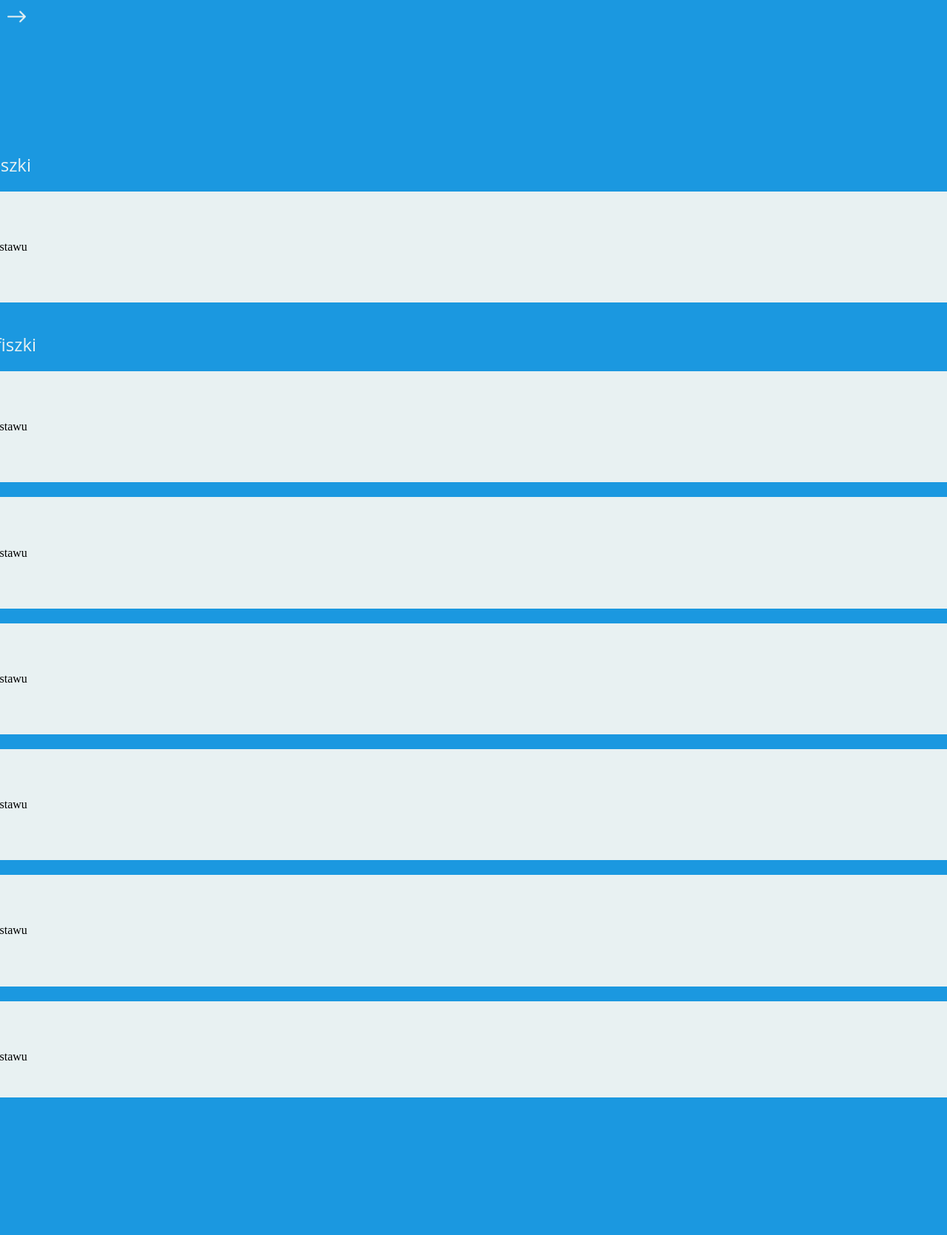
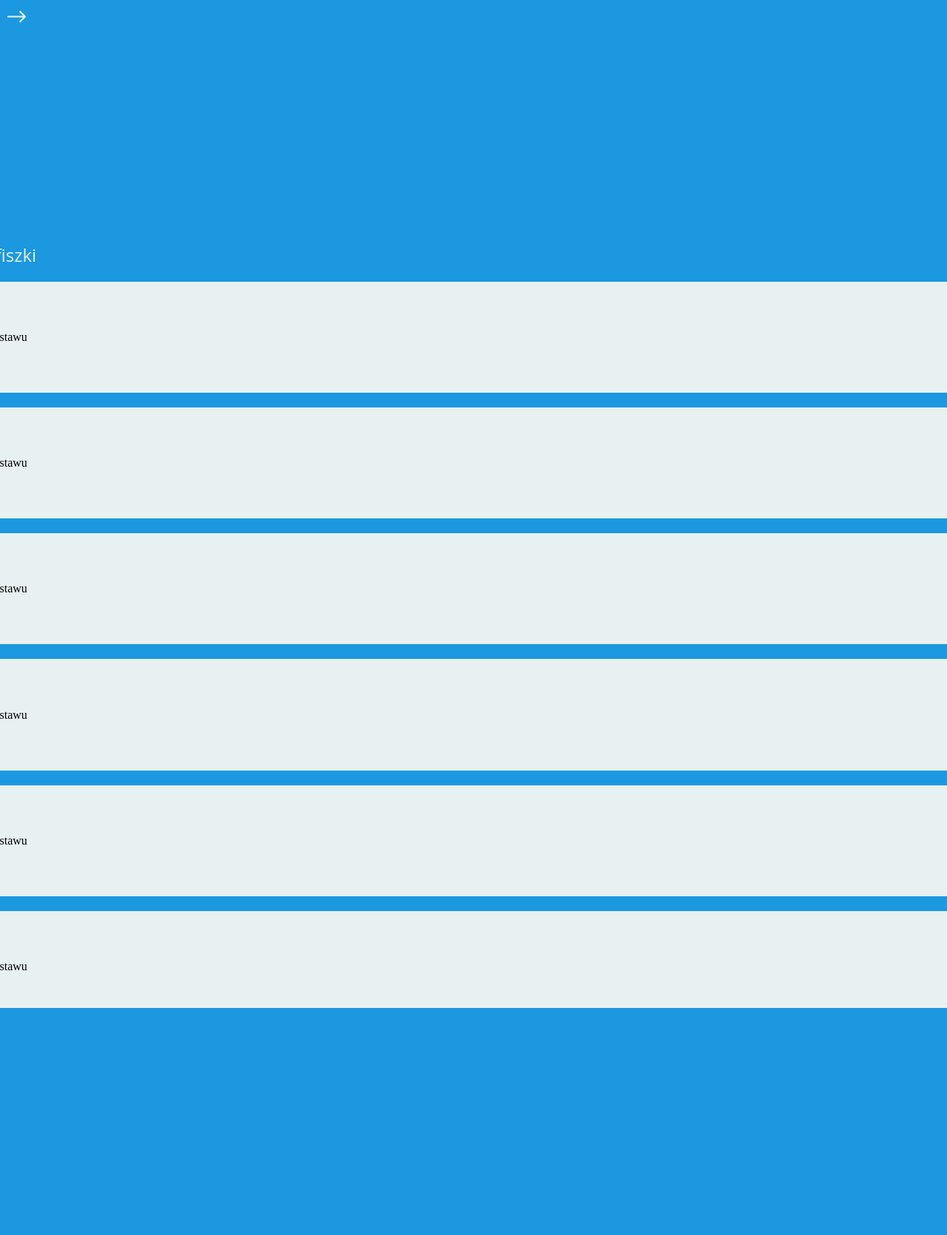
Before and after one commit to ewaldmikolaj/boolang, a PHP site: page /flashcardList.php in a window 1280 px wide; the page is wider, and only the part inside the window is pictured. Shown: that part at 74% size. Run offline with PHP 8.4, Linux system fonts and the light colour scheme.

Commit message:
fiszkipodstrona

```diff
--- a/links/style.css
+++ b/links/style.css
@@ -344,7 +344,7 @@ label {
 
 #flashcardList {
     display: flex;
-    flex-direction: column;
+    flex-direction: rowś;
     align-items: center;
     justify-content: center;
     min-height: 100vh;
@@ -354,7 +354,7 @@ label {
     max-height: 60vh;
 }
 
-#flashcardList div:nth-of-type(2) div {
+#flashcardList div:nth-of-type(1) div {
     overflow: auto;
 }
 
@@ -384,17 +384,16 @@ label {
     height: 3vw;
 }
 
-
 #flashcardList div div p {
     color: black;
     padding: 10px;
 }
 
-#flashcardList div:nth-of-type(2) div::-webkit-scrollbar {
+#flashcardList div:nth-of-type(1) div::-webkit-scrollbar {
     background-color: var(--color-background);
 }
 
-#flashcardList div:nth-of-type(2) div::-webkit-scrollbar-thumb {
+#flashcardList div:nth-of-type(1) div::-webkit-scrollbar-thumb {
     background-color: var(--color-white);
     border-radius: 10px;
 }
--- a/podstrony/flashcardList.php
+++ b/podstrony/flashcardList.php
@@ -1,13 +1,4 @@
     <div id="flashcardList">
-        <div>
-            <p>Ulubione fiszki</p>
-            <div>
-                <div>
-                    <img src="" alt="">
-                    <p>Nazwa zestawu</p>
-                </div>
-            </div>
-        </div>
         <div>
             <p>Wszystkie fiszki</p>
             <div>
```
Also changed, not shown: other parts of links/style.css (+33 -0 lines), podstrony/profile.html (added, +20 -0 lines).
